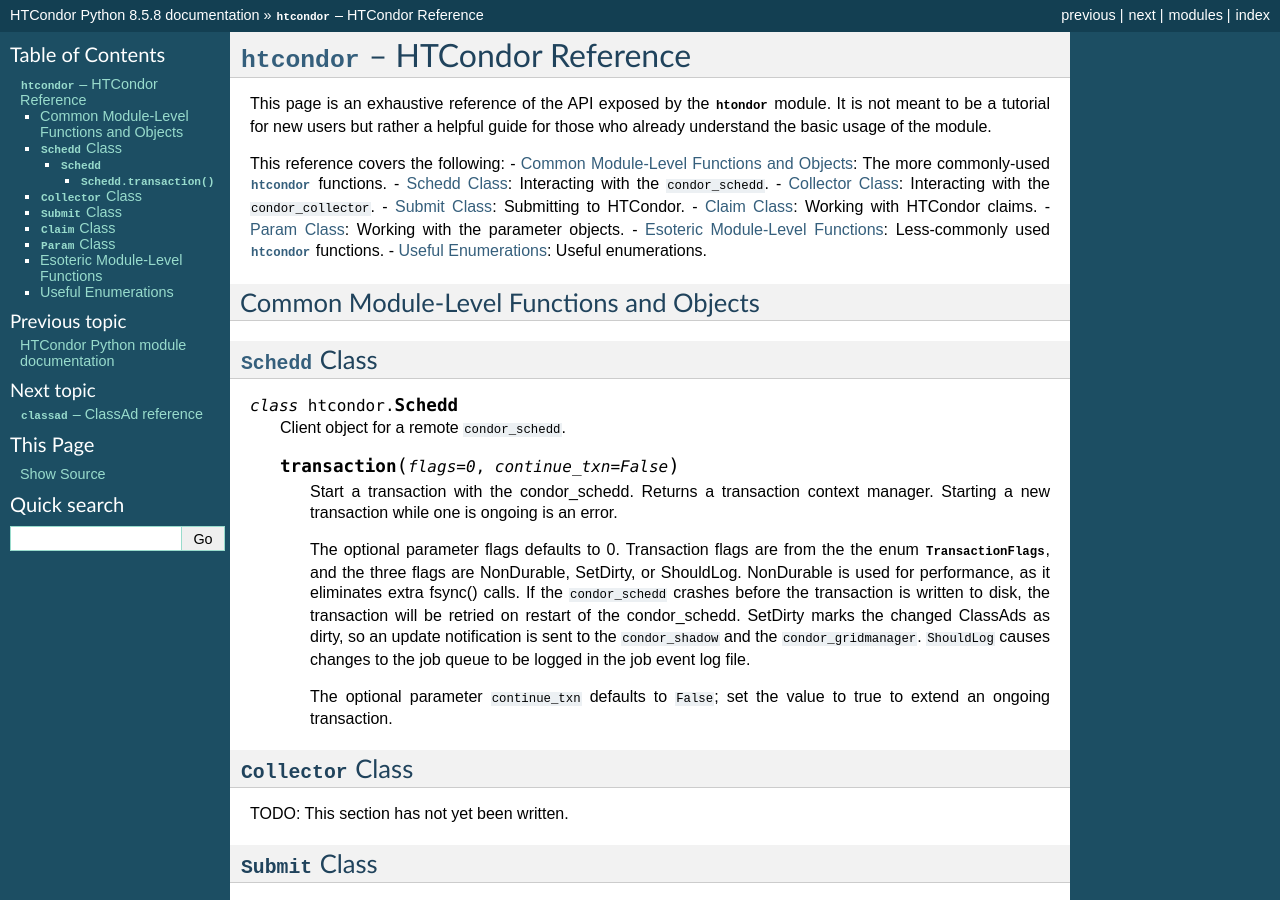
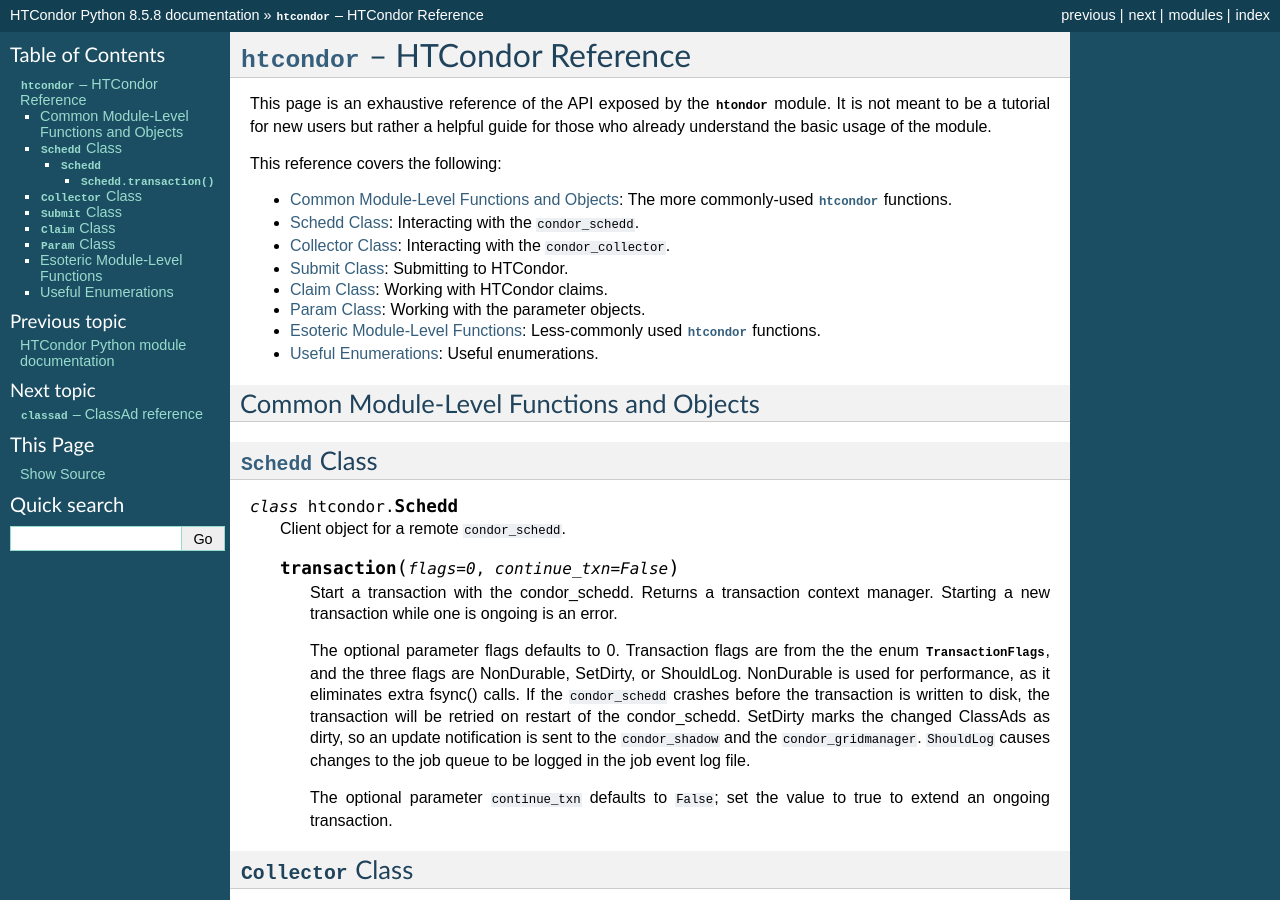
Before and after one commit to htcondor/htcondor-python, a Sphinx documentation site: the page built from docs/htcondor.rst, in a window 1280 px wide and 900 px high. Built offline with Sphinx 7.4.7, drawn with Linux system fonts in a browser that asks for light colours.

Commit message:
Fix list formatting.

```diff
--- a/docs/htcondor.rst
+++ b/docs/htcondor.rst
@@ -12,14 +12,15 @@ module.  It is not meant to be a tutorial for new users but rather a helpful
 guide for those who already understand the basic usage of the module.
 
 This reference covers the following:
-- :ref:`common_module_functions`: The more commonly-used :mod:`htcondor` functions.
-- :ref:`schedd_class`: Interacting with the ``condor_schedd``.
-- :ref:`collector_class`: Interacting with the ``condor_collector``.
-- :ref:`submit_class`: Submitting to HTCondor.
-- :ref:`claim_class`: Working with HTCondor claims.
-- :ref:`param_class`: Working with the parameter objects.
-- :ref:`esoteric_module_functions`: Less-commonly used :mod:`htcondor` functions.
-- :ref:`useful_enums`: Useful enumerations.
+
+* :ref:`common_module_functions`: The more commonly-used :mod:`htcondor` functions.
+* :ref:`schedd_class`: Interacting with the ``condor_schedd``.
+* :ref:`collector_class`: Interacting with the ``condor_collector``.
+* :ref:`submit_class`: Submitting to HTCondor.
+* :ref:`claim_class`: Working with HTCondor claims.
+* :ref:`param_class`: Working with the parameter objects.
+* :ref:`esoteric_module_functions`: Less-commonly used :mod:`htcondor` functions.
+* :ref:`useful_enums`: Useful enumerations.
 
 .. _common_module_functions:
 
```
